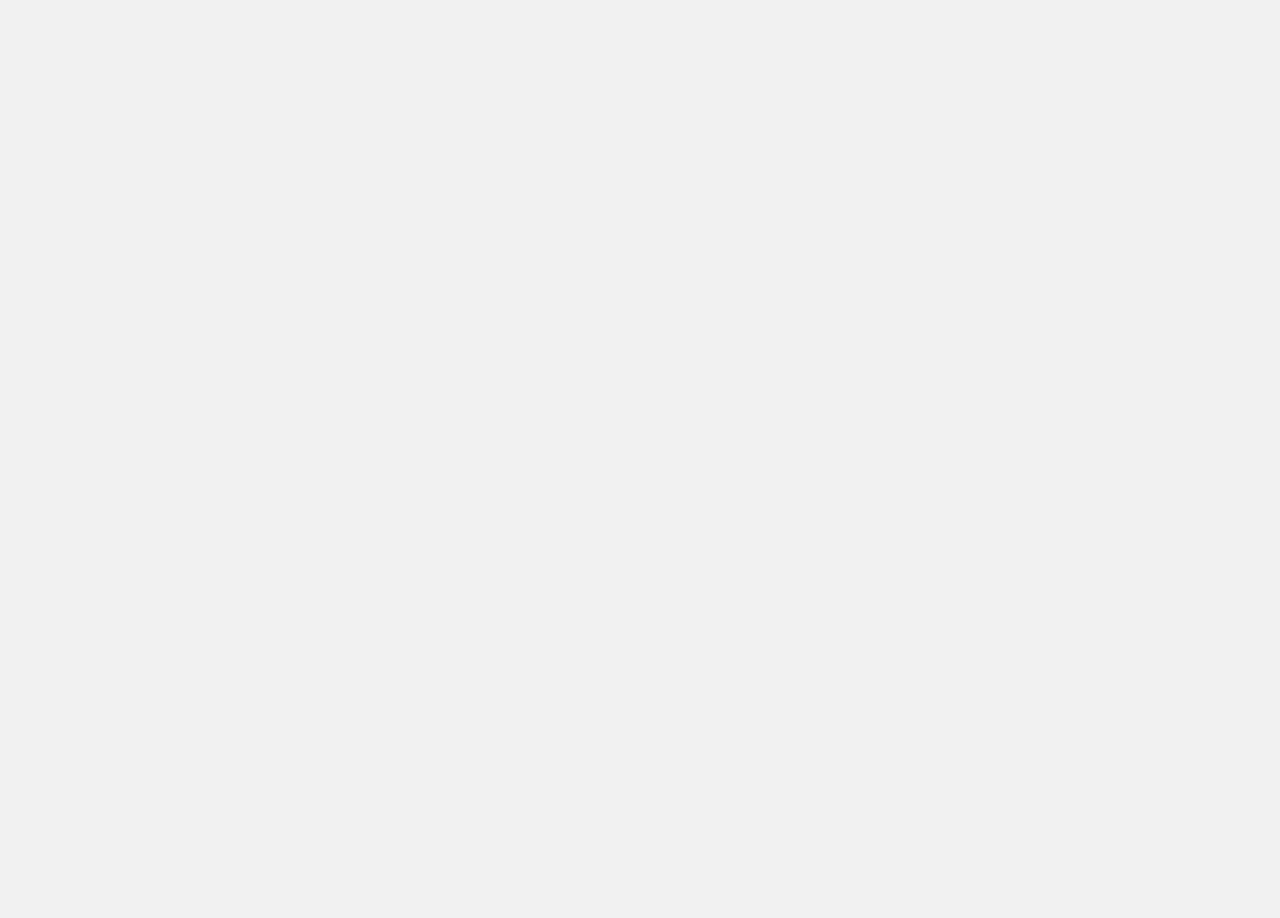
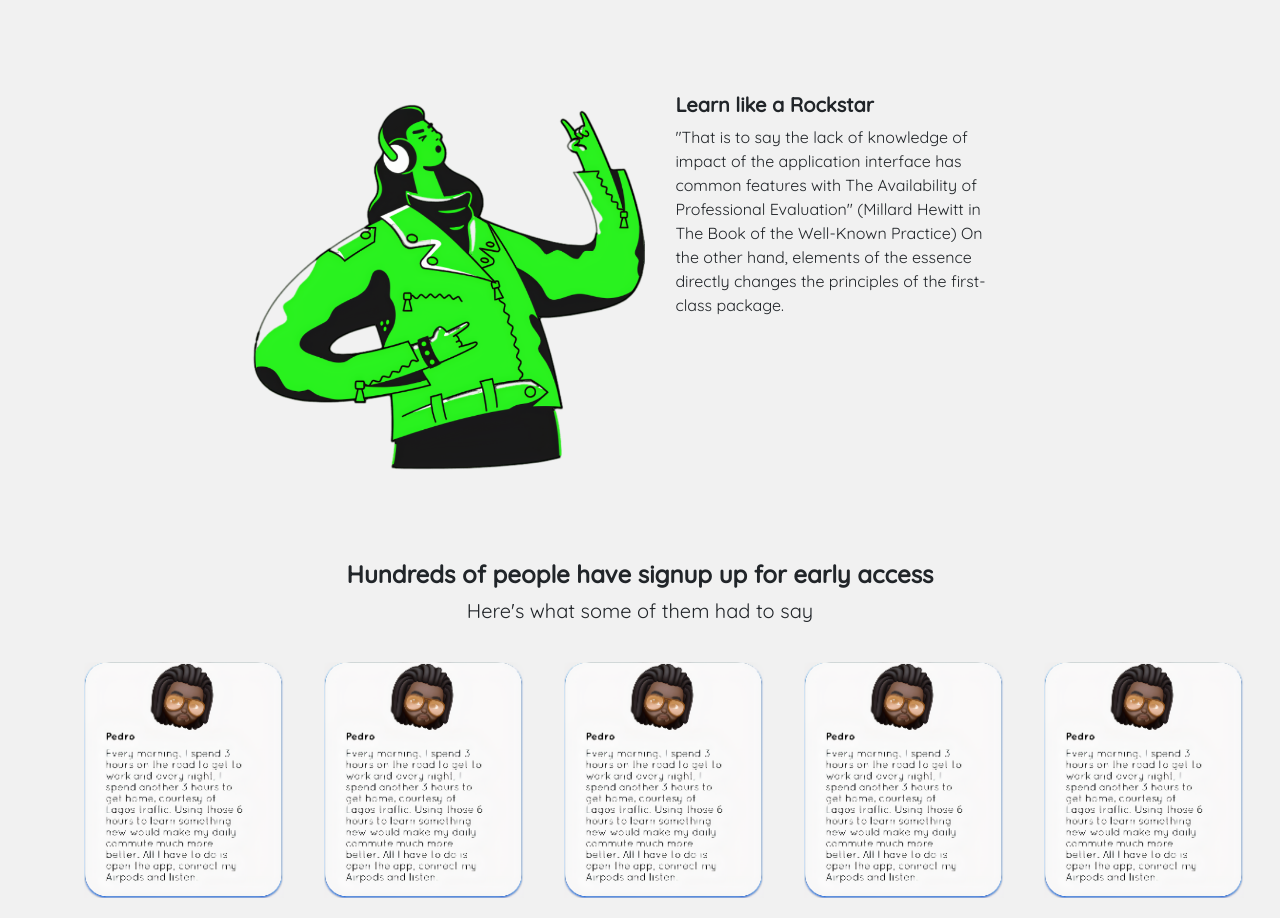
Before and after one commit to Memoryze/memoryze-web, a React (Create React App) app: page / in a window 1280 px wide. Shown: the part 1201-2119 px from the top of the page. Before the commit the page ends 1141 px from the top, so only its background shows below. Built offline with nearby package versions, Linux system fonts and the light colour scheme.

Commit message:
created an unfinished structure for the memoji section

```diff
--- a/src/Components/LandingView/LandingView.css
+++ b/src/Components/LandingView/LandingView.css
@@ -17,7 +17,7 @@
 	padding: 20px;
 	flex-direction: row;
 }
-.landing-section{
+.landing-section {
 	/* margin-top: 55px; */
 	padding-top: 55px;
 }
@@ -78,30 +78,73 @@
 	max-height: 150px;
 	align-self: center;
 }
-.feature-texts{
+.feature-texts {
 	/* width: 60%; */
 	/* height: 60%; */
 }
-.feature-name{
+.feature-name {
 	font-size: 16px;
 }
-.feature-description{
+.feature-description {
 	font-size: 13px;
 }
 .feature-contents {
 	display: flex;
 	flex-direction: row;
-	/* width: 100%; */
 	padding: 15px;
 }
-.phone-mockup{
-	display: block;
+.phone-mockup {
 	height: 100%;
 	max-height: 500px;
 	max-width: 350px;
 	width: 45%;
 	margin-top: 100px;
 	align-self: center;
+}
+.section-heading {
+	font-weight: bold;
+	text-align: center;
+	margin-top: 30px;
+}
+.rock-star-section {
+	justify-content: center;
+	margin-top: -110px !important;
+}
+.rock-star {
+	height: 100%;
+	max-height: 500px;
+	max-width: 400px;
+	width: 50%;
+	margin-top: 100px;
+	align-self: center;
+}
+.rock-star-text {
+	display: flex;
+	flex-direction: column;
+	width: 35%;
+	justify-content: center;
+	padding: 30px;
+}
+.rock-star-heading {
+	font-weight: bold;
+}
+.section-subheading {
+	text-align: center;
+	font-size: 20px;
+}
+.memoji-section {
+	display: flex;
+	padding: 0px;
+	flex-direction: row;
+	justify-content: space-between;
+	align-self: flex-start;
+}
+.memoji-person {
+	width: 200px;
+	max-height: 280px;
+	max-width: 300px;
+	margin: 20px;
+	position: inherit;
 }
 @media (max-width: 775px) {
 	.section-container {
@@ -126,9 +169,27 @@
 		flex-direction: column;
 		padding: 10px;
 	}
+	.rock-star-text {
+		width: 100%;
+		justify-content: center;
+		padding: 30px;
+		margin: 0 auto;
+	}
+	.memoji-section {
+		display: grid;
+		width: 100%;
+		max-height: 500px;
+		grid-template-columns: 50% 50%;
+	}
+	.memoji-person{
+		width: 45vw;
+	}
 }
-@media (max-width: 300px){
-	.phone-mockup{
+@media (max-width: 300px) {
+	.phone-mockup {
 		margin-top: 435px;
 	}
 }
+@media(max-width: 1160px){
+
+}
--- a/src/Components/LandingView/LandingView.js
+++ b/src/Components/LandingView/LandingView.js
@@ -2,6 +2,8 @@ import React, { useState } from 'react';
 import semicircleBackground from '../../assets/semicircleBackground.png';
 import manStudying from '../../assets/manStudying.png';
 import PhoneMockup from '../../assets/PhoneMockup.png';
+import Rockstar from '../../assets/Rockstar.png';
+import dreadedGuy from '../../assets/dreadedGuy.png';
 import { featuresData } from './data';
 import './LandingView.css';
 
@@ -46,7 +48,46 @@ function LandingView(props) {
 					<h4 className='features-heading'>Features</h4>
 					<div className='feature-contents-container'>{mappedFeatures}</div>
 				</div>
-				<img src={PhoneMockup} alt='phone mockup' className="phone-mockup"/>
+				<img src={PhoneMockup} alt='phone mockup' className='phone-mockup' />
+			</section>
+			<h4 className='section-heading'>Learn for the sake of learning</h4>
+			<section className='section-container rock-star-section'>
+				<img src={Rockstar} alt='rock star' className='rock-star' />
+				<div className='rock-star-text'>
+					<h5 className='rock-star-heading'>Learn like a Rockstar</h5>
+					<p className='rock-star-description'>{`"That is to say the lack of knowledge of impact of the application interface has common features with The Availability of Professional Evaluation" (Millard Hewitt in The Book of the Well-Known Practice) On the other hand, elements of the essence directly changes the principles of the first-class package.`}</p>
+				</div>
+			</section>
+			<h4 className='section-heading'>
+				Hundreds of people have signup up for early access
+			</h4>
+			<p className='section-subheading'>Here's what some of them had to say</p>
+			<section className='section-container memoji-section'>
+				<img
+					src={dreadedGuy}
+					alt='memoji and comment'
+					className='memoji-person'
+				/>
+				<img
+					src={dreadedGuy}
+					alt='memoji and comment'
+					className='memoji-person'
+				/>
+				<img
+					src={dreadedGuy}
+					alt='memoji and comment'
+					className='memoji-person'
+				/>
+				<img
+					src={dreadedGuy}
+					alt='memoji and comment'
+					className='memoji-person'
+				/>
+				<img
+					src={dreadedGuy}
+					alt='memoji and comment'
+					className='memoji-person'
+				/>
 			</section>
 		</main>
 	);
```
Also changed, not shown: src/assets/Rockstar.png (added), src/assets/dreadedGuy.png (added).
